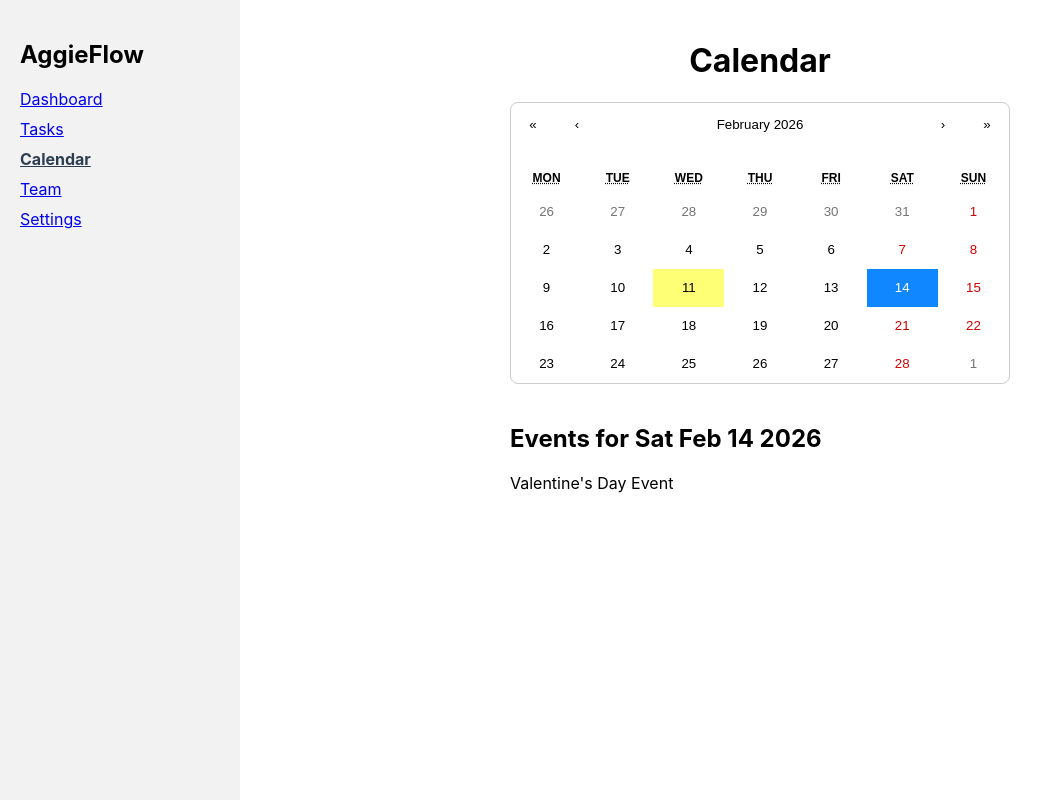
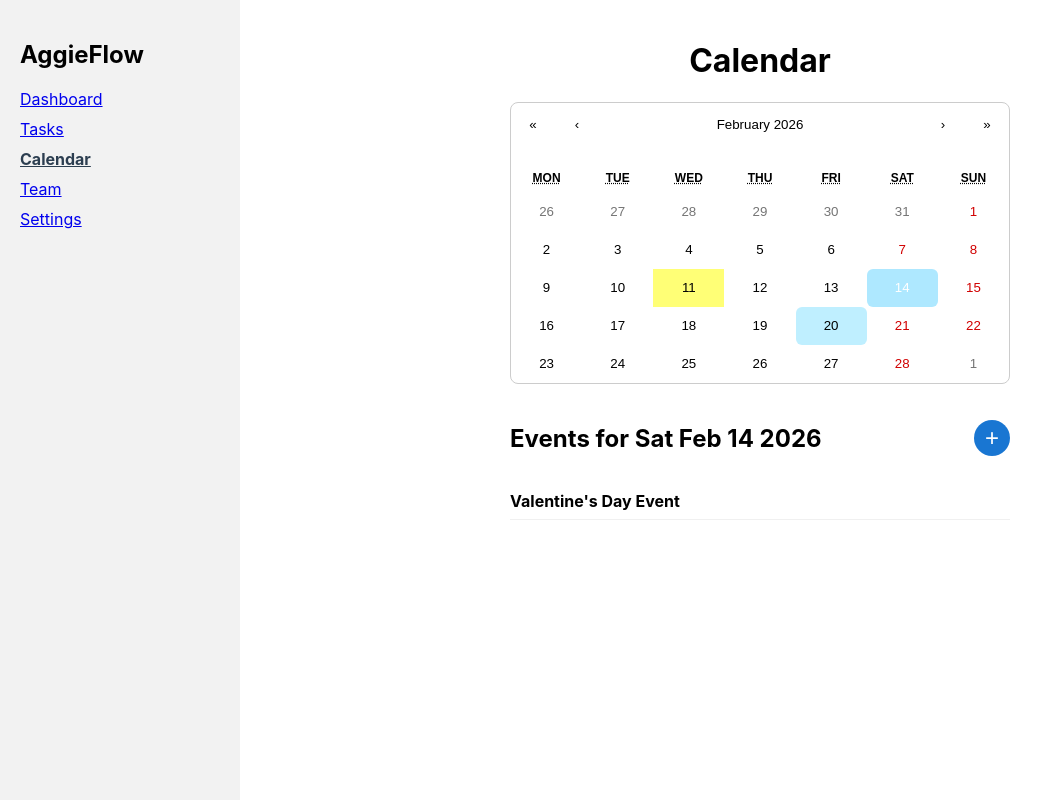
Before and after one commit to TaLi-hub03/aggieflow, a React (Create React App) app in the folder frontend/: page /calendar in a window 1280 px wide. Both pictures are taken after a click on the button "14". Shown: the whole page, without its empty margins (0-1053 px from the left). Built offline with nearby package versions, Linux system fonts and the light colour scheme.

Commit message:
Add calendar add-event modal, highlighting, and localStorage persistence

```diff
--- a/frontend/src/pages/calendarPage.js
+++ b/frontend/src/pages/calendarPage.js
@@ -1,36 +1,150 @@
-import React, { useState } from "react";
+import React, { useState, useEffect } from "react";
 import Calendar from "react-calendar";
 import "react-calendar/dist/Calendar.css";
 import "../styles/calendarPage.css";
 
 function CalendarPage() {
   const [date, setDate] = useState(new Date());
+  const STORAGE_KEY = "aggieflow_calendar_events_v1";
 
-  // Example events
-  const events = {
-    "2026-02-14": ["Valentine's Day Event"],
-    "2026-02-20": ["Project Meeting"],
+  const defaultEvents = {
+    "2026-02-14": [
+      { id: 1, title: "Valentine's Day Event", time: "", description: "" },
+    ],
+    "2026-02-20": [{ id: 2, title: "Project Meeting", time: "10:00", description: "" }],
   };
 
-  const formatDate = (d) => d.toISOString().split("T")[0];
+  const [events, setEvents] = useState(() => {
+    try {
+      const saved = localStorage.getItem(STORAGE_KEY);
+      return saved ? JSON.parse(saved) : defaultEvents;
+    } catch (e) {
+      return defaultEvents;
+    }
+  });
+
+  // Modal / form state
+  const [showModal, setShowModal] = useState(false);
+  const [title, setTitle] = useState("");
+  const [eventDate, setEventDate] = useState(() => formatDate(new Date()));
+  const [time, setTime] = useState("");
+  const [description, setDescription] = useState("");
+
+  useEffect(() => {
+    try {
+      localStorage.setItem(STORAGE_KEY, JSON.stringify(events));
+    } catch (e) {}
+  }, [events]);
+
+  function formatDate(d) {
+    if (!d) return "";
+    const dd = new Date(d);
+    return dd.toISOString().split("T")[0];
+  }
+
   const selectedEvents = events[formatDate(date)] || [];
+
+  function openModal() {
+    setEventDate(formatDate(date));
+    setTitle("");
+    setTime("");
+    setDescription("");
+    setShowModal(true);
+  }
+
+  function closeModal() {
+    setShowModal(false);
+  }
+
+  function handleAddEvent(e) {
+    e.preventDefault();
+    if (!title.trim() || !eventDate) return;
+    const newEvent = {
+      id: Date.now(),
+      title: title.trim(),
+      time: time || "",
+      description: description || "",
+    };
+    setEvents((prev) => {
+      const key = formatDate(eventDate);
+      const list = prev[key] ? [...prev[key], newEvent] : [newEvent];
+      return { ...prev, [key]: list };
+    });
+    setShowModal(false);
+  }
 
   return (
     <div className="calendar-page">
       <h1>Calendar</h1>
-      <Calendar onChange={setDate} value={date} />
+      <Calendar
+        onChange={setDate}
+        value={date}
+        tileClassName={({ date: d, view }) => {
+          if (view !== "month") return null;
+          return events[formatDate(d)] ? "has-event" : null;
+        }}
+      />
+
       <div className="events">
-        <h2>Events for {date.toDateString()}</h2>
+        <div className="events-header">
+          <h2>Events for {date.toDateString()}</h2>
+          <button className="add-event-btn" onClick={openModal} aria-label="Add event">+</button>
+        </div>
+
         {selectedEvents.length > 0 ? (
-          <ul>
-            {selectedEvents.map((event, index) => (
-              <li key={index}>{event}</li>
+          <ul className="events-list">
+            {selectedEvents.map((ev) => (
+              <li key={ev.id} className="event-item">
+                <div className="event-main">
+                  <strong>{ev.title}</strong>
+                  {ev.time ? <span className="event-time"> — {ev.time}</span> : null}
+                </div>
+                {ev.description ? <div className="event-desc">{ev.description}</div> : null}
+              </li>
             ))}
           </ul>
         ) : (
           <p>No events for this day.</p>
         )}
       </div>
+
+      {showModal && (
+        <div className="modal-overlay" onClick={closeModal}>
+          <div className="modal" onClick={(e) => e.stopPropagation()}>
+            <h3>Add Event</h3>
+            <form onSubmit={handleAddEvent} className="event-form">
+              <label>
+                Title
+                <input value={title} onChange={(e) => setTitle(e.target.value)} required />
+              </label>
+
+              <label>
+                Date
+                <input type="date" value={eventDate} onChange={(e) => setEventDate(e.target.value)} required />
+              </label>
+
+              <label>
+                Time (optional)
+                <input type="time" value={time} onChange={(e) => setTime(e.target.value)} />
+              </label>
+
+              <label>
+                Description (optional)
+                <textarea value={description} onChange={(e) => setDescription(e.target.value)} />
+              </label>
+
+              <div className="modal-actions">
+                <button type="button" className="btn secondary" onClick={closeModal}>
+                  Cancel
+                </button>
+                <button type="submit" className="btn primary">
+                  Add Event
+                </button>
+              </div>
+            </form>
+          </div>
+        </div>
+      )}
     </div>
   );
 }
--- a/frontend/src/styles/calendarPage.css
+++ b/frontend/src/styles/calendarPage.css
@@ -17,3 +17,96 @@
   max-width: 500px;
   text-align: left;
 }
+
+.events-header {
+  display: flex;
+  align-items: center;
+  justify-content: space-between;
+}
+
+.add-event-btn {
+  width: 36px;
+  height: 36px;
+  border-radius: 50%;
+  border: none;
+  background: #1976d2;
+  color: white;
+  font-size: 24px;
+  line-height: 1;
+  cursor: pointer;
+  display: inline-flex;
+  align-items: center;
+  justify-content: center;
+}
+
+.modal-overlay {
+  position: fixed;
+  top: 0;
+  left: 0;
+  right: 0;
+  bottom: 0;
+  background: rgba(0,0,0,0.4);
+  display: flex;
+  align-items: center;
+  justify-content: center;
+  z-index: 9999;
+}
+
+.modal {
+  background: white;
+  padding: 20px;
+  border-radius: 8px;
+  width: 90%;
+  max-width: 420px;
+  box-shadow: 0 6px 18px rgba(0,0,0,0.2);
+}
+
+.event-form label {
+  display: block;
+  margin-bottom: 10px;
+  font-size: 14px;
+}
+
+.event-form input,
+.event-form textarea {
+  width: 100%;
+  padding: 8px;
+  margin-top: 6px;
+  box-sizing: border-box;
+  border: 1px solid #ccc;
+  border-radius: 4px;
+}
+
+.modal-actions {
+  display: flex;
+  justify-content: flex-end;
+  gap: 8px;
+  margin-top: 12px;
+}
+
+.btn {
+  padding: 8px 12px;
+  border-radius: 4px;
+  border: none;
+  cursor: pointer;
+}
+
+.btn.primary { background: #1976d2; color: #fff; }
+.btn.secondary { background: #eee; color: #333; }
+
+.events-list { list-style: none; padding: 0; margin: 0; }
+.event-item { padding: 8px 0; border-bottom: 1px solid #f0f0f0; }
+.event-main { display: flex; gap: 8px; align-items: center; }
+.event-time { color: #666; font-size: 0.95em; }
+.event-desc { color: #444; margin-top: 6px; font-size: 0.95em; }
+
+/* Highlight days with events */
+.react-calendar__tile.has-event {
+  background: #bfefff;
+  border-radius: 6px;
+}
+
+.react-calendar__tile.has-event:enabled:hover,
+.react-calendar__tile.has-event:enabled:focus {
+  background: #aee8ff;
+}
```
